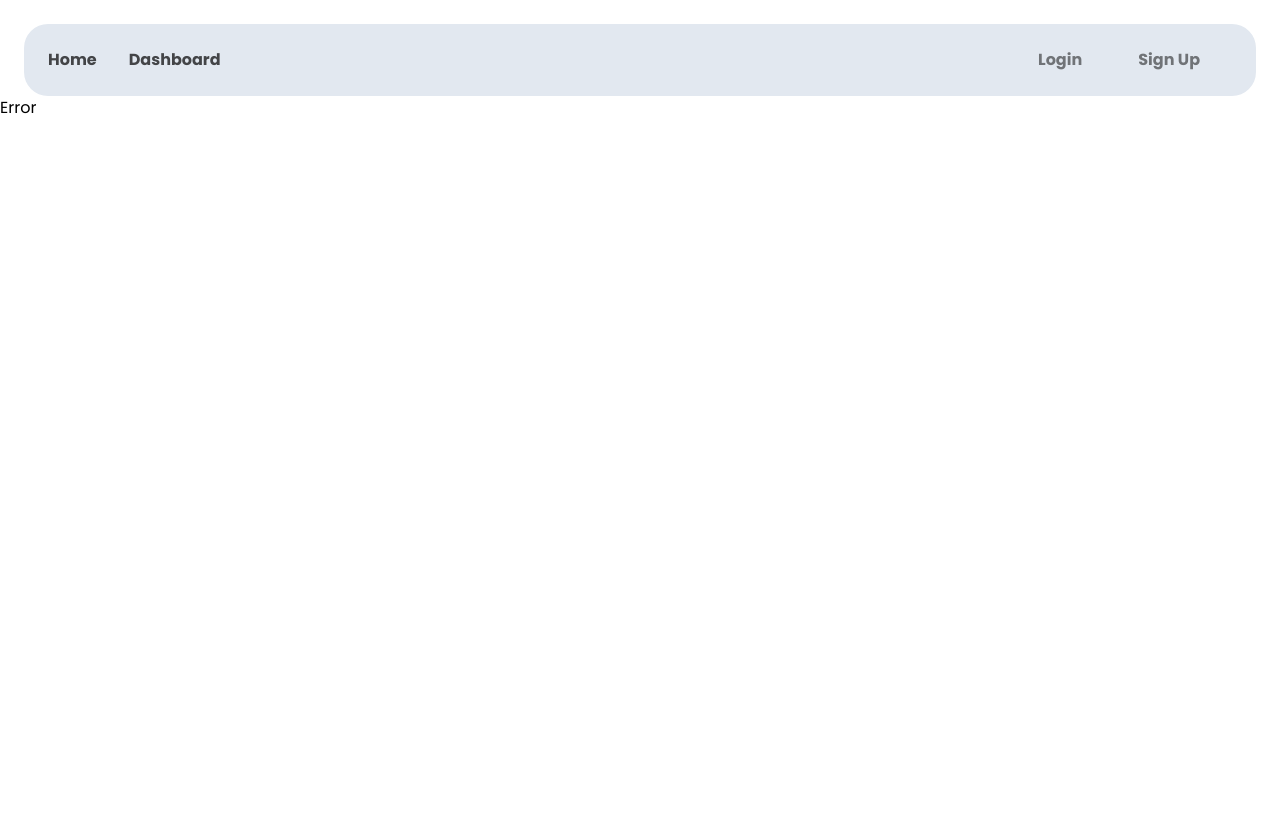
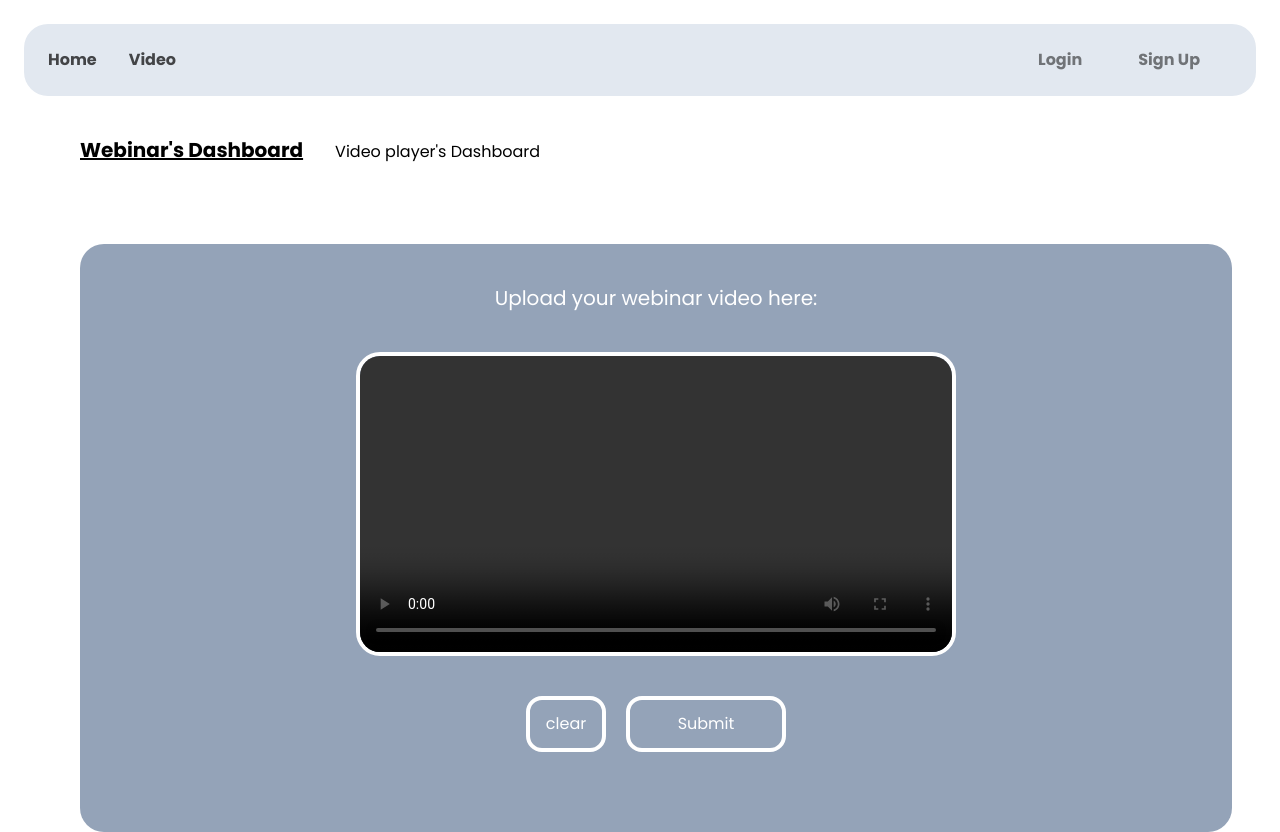
Before and after one commit to gloonch/reuseable-components, a React (Create React App) app: page /video/webinar in a window 1280 px wide. Before the commit the page ends 800 px from the top, so only its background shows below. Built offline with nearby package versions, Linux system fonts and the light colour scheme.

Commit message:
refactored, video input works

```diff
--- a/src/App.js
+++ b/src/App.js
@@ -1,7 +1,7 @@
 import { BrowserRouter, Route, Routes } from "react-router-dom";
 import Home from "./components/Home";
 import Navbar from "./components/Navbar";
-import Dashboard from "./components/Dashboard";
+import Video from "./components/Video";
 import RegisterWebinar from "./components/webinar/RegisterWebinar";
 
 function App() {
@@ -11,9 +11,9 @@ function App() {
         <Navbar />
         <Routes>
           <Route path="/" element={<Home />} />
-          <Route path="/dashboard" element={<Dashboard />} >
+          <Route path="/video" element={<Video />} >
             <Route path="webinar" element={<RegisterWebinar />} />
-            <Route path="videoplayer" element={<h1>Playerrrrr</h1>} />
+            <Route path="videoplayer" element={<h1>Player Component</h1>} />
           </Route>
           <Route path="*" element={<h1 className="justify-center">Error</h1>} />
         </Routes>
--- a/src/components/Home.jsx
+++ b/src/components/Home.jsx
@@ -7,10 +7,10 @@ export default function Home() {
             <div className="container flex flex-col-reverse mx-auto p-6 lg:flex-row">
                 <div className="flex flex-col space-y-10 mb-44 lg:mt-36 xl:mb-52 lg:w-1/2">
                     <h1 className="text-5xl font-bold text-center lg:text-6xl lg:max-w-md lg:text-left">
-                        Let your video be shown
+                        Navigate to your favourite page
                     </h1>
                     <p className="text-2xl text-center text-gray-400 lg:max-w-md lg:text-left">
-                        Log in to see what dashboard you're going to use.
+                        Each navbar represents a common reusable react component that you can use in your own projects.
                     </p>
 
                 </div>
--- a/src/components/Navbar.jsx
+++ b/src/components/Navbar.jsx
@@ -11,8 +11,8 @@ export default function Navbar() {
                     <NavLink to={'/'} className="opacity-70 hover:opacity-100">
                         Home
                     </NavLink>
-                    <NavLink to={'/dashboard'} className="opacity-70 hover:opacity-100">
-                        Dashboard
+                    <NavLink to={'/video'} className="opacity-70 hover:opacity-100">
+                        Video
                     </NavLink>
 
                 </div>
--- a/src/components/Dashboard.jsx
+++ b/src/components/Video.jsx
@@ -1,7 +1,7 @@
 import React from 'react'
 import { NavLink, Outlet, isActive } from 'react-router-dom'
 
-export default function Dashboard() {
+export default function Video() {
   return (
     <>
         <div className='items-center justify-between space-x-8 max-w-full mt-10 ms-20'>
--- a/src/components/webinar/RegisterWebinar.jsx
+++ b/src/components/webinar/RegisterWebinar.jsx
@@ -1,46 +1,50 @@
 import React, { useRef, useState } from 'react'
-import vid from '/Users/mahdihadian/VSCode/reuseable-components/src/components/webinar/20_Rules_For_Young_Men_OW4hGV30s6Y_136.mp4';
 
 export default function RegisterWebinar() {
-    const [videoPreview, setVideoPreview] = useState(null);
-    const filePicekerRef = useRef(null);
+    const [source, setSource] = useState(null);
+    const inputRef = useRef(null);
 
-    function previewFile(e) {
-        // Reading New File (open file Picker Box)
-        const reader = new FileReader();
-        // Gettting Selected File (user can select multiple but we are choosing only one)
-        const selectedFile = e.target.files[0];
-        if (selectedFile) {
-        reader.readAsDataURL(selectedFile);
-        }
-        // As the File loaded then set the stage as per the file type
-        reader.onload = (readerEvent) => {
-        if (selectedFile.type.includes("video")) {
-            console.log('here : ' + readerEvent.target.result);
-            setVideoPreview(readerEvent.target.result);
-        }
-        };
+    const handleFileChange = (event) => {
+        const file = event.target.files[0];
+        const url = URL.createObjectURL(file);
+        setSource(url);
+      };
+
+    const clearFields = ()=>{
+        setSource(null);
+        // setDates(null);
     }
-    function clearFiles() {
-        setVideoPreview(null);
-    }
+
   return (
     <div className='flex flex-col items-center justify-between bg-slate-400 mt-20 mx-20 border-solid rounded-3xl w-[90%] p-10'>
-        {/* <h1 className='text-xl mb-10'>Upload your webinar video here:</h1> */}
+        <h1 className='text-xl mb-10 text-white '>Upload your webinar video here:</h1>
         <div className="preview flex flex-row items-start justify-between space-x-20">
-        {videoPreview == null &&
-                <video height={300} width={600} controls onClick={() => filePicekerRef.current.click()} className='max-w-3xl border-white border-4 rounded-3xl'>
-                    <source src={videoPreview} type='video/mp4' />
-                    Sorry your browser does not support videos.
-                </video>
-                }
+        {!source && (
+            <video
+            onClick={()=> inputRef.current.click()}
+            className='max-w-3xl border-white border-4 rounded-3xl'
+            width="600"
+            height="300"
+            controls
+        />
+        )}
+        {source && (
+            <video
+                onClick={()=> inputRef.current.click()}
+                className='max-w-3xl border-white border-4 rounded-3xl'
+                width="600"
+                height="300"
+                controls
+                src={source}
+            />
+        )}
+
         </div>
         <div className="flex flex-row items-start justify-between space-x-5 m-10">
-            <input ref={filePicekerRef} accept="video/*" onChange={previewFile} type="file" hidden />
-            <button className="w-20 p-3 rounded-2xl border-4 border-white text-white hover:bg-red-400" onClick={clearFiles}>clear</button>
+            <input ref={inputRef} accept=".mov,.mp4" onChange={handleFileChange} type="file" hidden />
+            <button className="w-20 p-3 rounded-2xl border-4 border-white text-white hover:bg-red-400" onClick={clearFields}>clear</button>
             <button className="w-40 p-3 rounded-2xl border-4 border-white text-white hover:bg-green-400" >Submit</button>
         </div>
-
     </div>
   )
 }
```
